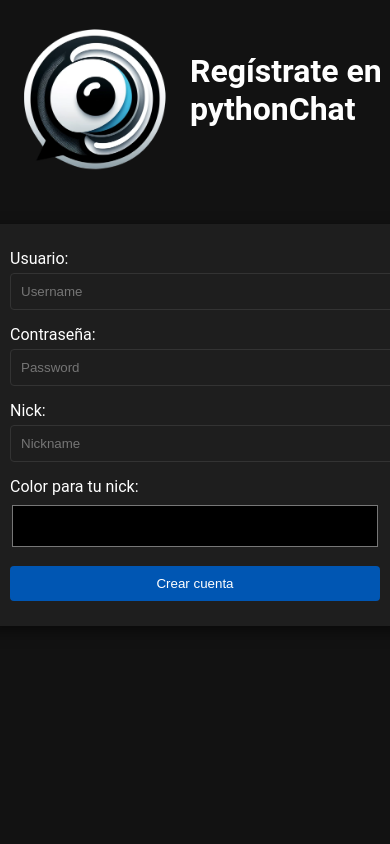
After one commit to AngelaTabol/pythonChat, a Flask app: page /register in a window 390 px wide; the page is wider, and only the part inside the window is pictured. The commit adds this page. Run offline with Flask 3, Linux system fonts and the light colour scheme; tables that the repository leaves empty hold one stand-in row (values such as "Sample post"); parts of the project's set-up code (start-up, migrations or seed data) failed here and were passed over.

Commit message:
add login system, register system

```diff
--- a/app.py
+++ b/app.py
@@ -1,50 +1,142 @@
-from flask import Flask, render_template, request, jsonify
+from flask import Flask, flash, render_template, request, jsonify, redirect, url_for
 from flask_socketio import SocketIO, emit
 from flask_sqlalchemy import SQLAlchemy
 from datetime import datetime
+from werkzeug.security import generate_password_hash, check_password_hash
+from flask_login import LoginManager, UserMixin, login_user, logout_user, login_required, current_user
 from config import SQLALCHEMY_DATABASE_URI
 import os
 
-# Configuración inicial de la aplicación Flask y SocketIO
 app = Flask(__name__)
 app.secret_key = os.urandom(24)
 app.config['SQLALCHEMY_DATABASE_URI'] = SQLALCHEMY_DATABASE_URI
 app.config['SQLALCHEMY_TRACK_MODIFICATIONS'] = False
 
 db = SQLAlchemy(app)
+login_manager = LoginManager()
+login_manager.init_app(app)
+login_manager.login_view = 'login'
 
-#Modelo de mensajes
+#Modelo de Usuario
+class User(UserMixin, db.Model):
+    __tablename__ = 'users'
+    __table_args__ = {'schema': 'chat'}
+    id = db.Column(db.Integer, primary_key=True)
+    username = db.Column(db.String(80), unique=True, nullable=False)
+    password_hash = db.Column(db.String(256))
+    nickname = db.Column(db.String(80), unique=True, nullable=False)
+    color = db.Column(db.String(7))  #Almacena un color en formato HEX
+
+    def set_password(self, password):
+        self.password_hash = generate_password_hash(password)
+
+    def check_password(self, password):
+        return check_password_hash(self.password_hash, password)
+
+#Modelo de Mensajes
 class Message(db.Model):
-    __tablename__ = 'message'
+    __tablename__ = 'messages'
     __table_args__ = {'schema': 'chat'}
     id = db.Column(db.Integer, primary_key=True)
     message = db.Column(db.Text, nullable=False)
     timestamp = db.Column(db.DateTime, default=datetime.utcnow)
+    user_id = db.Column(db.Integer, db.ForeignKey('chat.users.id'), nullable=False)
+    user = db.relationship('User', backref=db.backref('messages', lazy=True))
 
     def __repr__(self):
         return f'<Message {self.id}>'
 
+@login_manager.user_loader
+def load_user(user_id):
+    return User.query.get(int(user_id))
+
+#Autenticación
+from flask import flash
+
+@app.route('/login', methods=['GET', 'POST'])
+def login():
+    if request.method == 'POST':
+        username = request.form.get('username')
+        password = request.form.get('password')
+        user = User.query.filter_by(username=username).first()
+
+        if user and user.check_password(password):
+            login_user(user)
+            return redirect(url_for('index'))
+        else:
+            flash('Credenciales inválidas. Por favor, inténtalo de nuevo.')
+            return redirect(url_for('login'))
+
+    return render_template('login.html')
+
+@app.route('/logout')
+def logout():
+    logout_user()
+    return redirect(url_for('login'))
+
+@app.route('/register', methods=['GET', 'POST'])
+def register():
+    if request.method == 'POST':
+        username = request.form.get('username')
+        password = request.form.get('password')
+        nickname = request.form.get('nickname')
+        color = request.form.get('color')
+
+        #Por hacer: Validación de los datos
+
+        existing_user = User.query.filter_by(username=username).first()
+        if existing_user is None:
+            new_user = User(
+                username=username,
+                nickname=nickname,
+                color=color
+            )
+            new_user.set_password(password)
+            db.session.add(new_user)
+            db.session.commit()
+            login_user(new_user)
+            return redirect(url_for('index'))
+
+        flash('El nombre de usuario ya existe. Elige otro.')
+
+    return render_template('register.html')
+
+
 socketio = SocketIO(app)
 
 @app.route('/')
+@login_required
 def index():
+    # Modifica esta consulta para incluir información del usuario
     last_messages = Message.query.order_by(Message.timestamp.desc()).limit(10).all()
     last_messages = last_messages[::-1]
-    return render_template('chat.html', messages=last_messages)
+
+    # Preparar los datos para la plantilla
+    messages_with_user_info = [{
+        'text': message.message,
+        'timestamp': message.timestamp,
+        'username': message.user.username,
+        'color': message.user.color
+    } for message in last_messages]
+
+    return render_template('chat.html', messages=messages_with_user_info)
 
 
 @socketio.on('send_message')
+@login_required
 def handle_send_message_event(data):
     message_text = data.get('message')
     if message_text:
-        #Crear y almacenar el mensaje en la base de datos
-        message = Message(message=message_text)
+        message = Message(message=message_text, user_id=current_user.id)
         db.session.add(message)
         db.session.commit()
 
-        #Emitir el mensaje a todos los clientes conectados
-        time_stamp = message.timestamp.strftime('%H:%M:%S')
-        emit('receive_message', {'message': message_text, 'time': time_stamp}, broadcast=True)
+        emit('receive_message', {
+            'message': message_text,
+            'time': message.timestamp.strftime('%H:%M:%S'),
+            'nickname': current_user.nickname,
+            'color': current_user.color
+        }, broadcast=True)
 
 if __name__ == '__main__':
     with app.app_context():
--- a/static/script.js
+++ b/static/script.js
@@ -8,8 +8,9 @@ document.getElementById('message-input').addEventListener('keypress', function (
 
 const socket = io();
 
+// Modifica la función socket.on para incluir los datos adicionales
 socket.on('receive_message', function(data) {
-  addMessage(data.message, data.time);
+  addMessage(data.message, data.time, data.nickname, data.color);
 });
 
 //Funciones
@@ -21,12 +22,14 @@ function sendMessage() {
   socket.emit('send_message', { message: message });
 }
 
-function addMessage(message, time) {
+function addMessage(message, time, nickname, color) {
   const messagesDiv = document.getElementById('messages');
   const messageElement = document.createElement('div');
-  messageElement.innerHTML = `<span class="message-time">${time}</span>: ${message}`;
+  messageElement.innerHTML = `<span class="message-time">${time}</span> <span style="color: ${color}">${nickname}</span>: ${message}`;
   messagesDiv.appendChild(messageElement);
 }
+
+
 
 function clearMessages() {
   const messagesDiv = document.getElementById('messages');
--- a/static/style.css
+++ b/static/style.css
@@ -37,7 +37,8 @@ header {
 
 #chat-container {
   width: 100%;
-  max-width: 600px;
+  max-width: 800px;
+  margin-top: 15px;
   background-color: #1e1e1e;
   padding: 20px;
   border-radius: 8px;
@@ -49,7 +50,7 @@ header {
 }
 
 #messages {
-  height: 300px;
+  height: 500px;
   overflow-y: auto;
   border: 1px solid #333;
   background-color: #252526;
@@ -116,3 +117,151 @@ button[onclick*="clearMessages"]:hover {
       margin-right: 0;
   }
 }
+
+/* */
+/* */
+/* Estilos específicos para el contenedor de registro */
+/* */
+/* */
+
+#register-container {
+  width: 100%;
+  max-width: 500px; /* o el ancho que prefieras */
+  background-color: #1e1e1e;
+  padding: 15px;
+  border-radius: 8px;
+  box-shadow: 0 5px 15px rgba(0, 0, 0, 0.5);
+  margin-top: 25px;
+}
+
+/* Estilos específicos para el formulario de registro */
+#register-form {
+  display: flex;
+  flex-direction: column;
+  padding: 10px;
+}
+
+#register-form .form-group {
+  display: flex;
+  flex-direction: row;
+  align-items: center;
+  margin-bottom: 15px;
+}
+
+#register-form .form-group label {
+  flex-basis: 30%; /* Ajusta según la longitud de tus etiquetas */
+  text-align: right;
+  margin-right: 10px;
+}
+
+#register-form .form-group input[type="text"],
+#register-form .form-group input[type="password"],
+#register-form .form-group input[type="color"] {
+  flex-grow: 1;
+  padding: 10px;
+  border: 1px solid #333;
+  background-color: #1e1e1e;
+  color: white;
+  border-radius: 4px;
+  margin-right: 0px;
+}
+
+#register-form button {
+  padding: 10px;
+  border: none;
+  background-color: #0056b3;
+  color: white;
+  cursor: pointer;
+  border-radius: 4px;
+  transition: background-color 0.3s;
+}
+
+#register-form button:hover {
+  background-color: #014792;
+}
+
+#register-form .form-group input[type="color"] {
+  width: auto; /* Establece el ancho automático para el selector de color */
+  height: 50px;
+  padding: 0; /* Elimina el relleno para evitar espacio adicional */
+  border: none; /* Elimina el borde predeterminado */
+}
+
+/* Estilos responsivos para dispositivos móviles */
+@media (max-width: 600px) {
+  #register-form .form-group {
+    flex-direction: column;
+    align-items: stretch;
+  }
+
+  #register-form .form-group label {
+    text-align: left;
+    margin-bottom: 5px;
+  }
+
+  #register-form .form-group input,
+  #register-form button {
+    width: 100%;
+  }
+}
+
+
+
+/* */
+/* */
+/* Estilos específicos para el contenedor de login */
+/* */
+/* */
+
+#login-container {
+  width: 100%;
+  max-width: 500px;
+  background-color: #1e1e1e;
+  padding: 30px;
+  border-radius: 8px;
+  box-shadow: 0 5px 15px rgba(0, 0, 0, 0.5);
+  margin-top: 25px;
+}
+
+/* Estilos específicos para el formulario de login */
+#login-form {
+  display: flex;
+  flex-direction: column;
+}
+
+#login-form input[type="text"],
+#login-form input[type="password"] {
+  padding: 10px;
+  margin-bottom: 15px; /* espacio entre los campos */
+  border: 1px solid #333;
+  background-color: #1e1e1e;
+  color: white;
+  border-radius: 4px;
+  margin-right: 0px;
+}
+
+#login-form button {
+  padding: 10px;
+  border: none;
+  background-color: #0056b3;
+  color: white;
+  cursor: pointer;
+  border-radius: 4px;
+  transition: background-color 0.3s;
+}
+
+#login-form button:hover {
+  background-color: #014792;
+}
+
+/* Estilos para el enlace de registro */
+#login-form a {
+  text-align: center;
+  margin-top: 30px;
+  color: red;
+  text-decoration: none;
+}
+
+#login-form a:hover {
+  text-decoration: underline;
+}
--- /dev/null
+++ b/templates/register.html
@@ -0,0 +1,45 @@
+<!DOCTYPE html>
+<html lang="es">
+<head>
+    <meta charset="UTF-8">
+    <meta name="viewport" content="width=device-width, initial-scale=1.0">
+    <title>Registro - pythonChat</title>
+    <link rel="stylesheet" href="{{ url_for('static', filename='style.css') }}">
+</head>
+<body>
+  <header>
+      <div class="logo-container">
+          <img src="{{ url_for('static', filename='logo.png') }}" alt="Logo" class="logo">
+      </div>
+      <div class="title-container">
+          <h1>Regístrate en pythonChat</h1>
+      </div>
+  </header>
+  <div id="register-container">
+    <form id="register-form" method="post" action="{{ url_for('register') }}" class="form-container">
+        <div class="form-group">
+            <label for="username">Usuario:</label>
+            <input type="text" id="username" name="username" placeholder="Username" required>
+        </div>
+
+        <div class="form-group">
+            <label for="password">Contraseña:</label>
+            <input type="password" id="password" name="password" placeholder="Password" required>
+        </div>
+
+        <div class="form-group">
+            <label for="nickname">Nick:</label>
+            <input type="text" id="nickname" name="nickname" placeholder="Nickname" required>
+        </div>
+
+        <div class="form-group">
+          <label for="color">Color para tu nick:</label>
+          <input type="color" id="color" name="color" class="color-input" required>
+      </div>
+
+        <button type="submit">Crear cuenta</button>
+    </form>
+</div>
+  <script src="{{ url_for('static', filename='script.js') }}"></script>
+</body>
+</html>
```
Also changed, not shown: templates/chat.html (+5 -3 lines), templates/login.html (added, +28 -0 lines), README.md.
